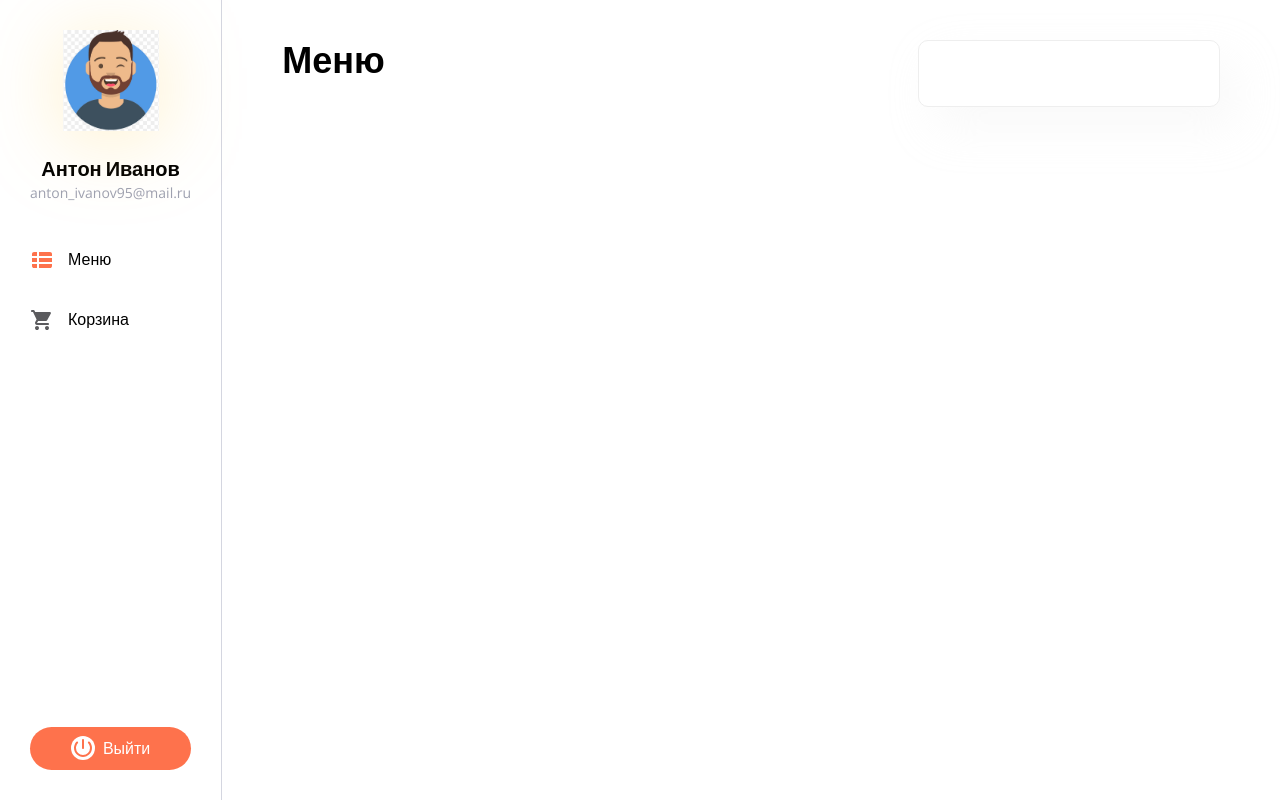
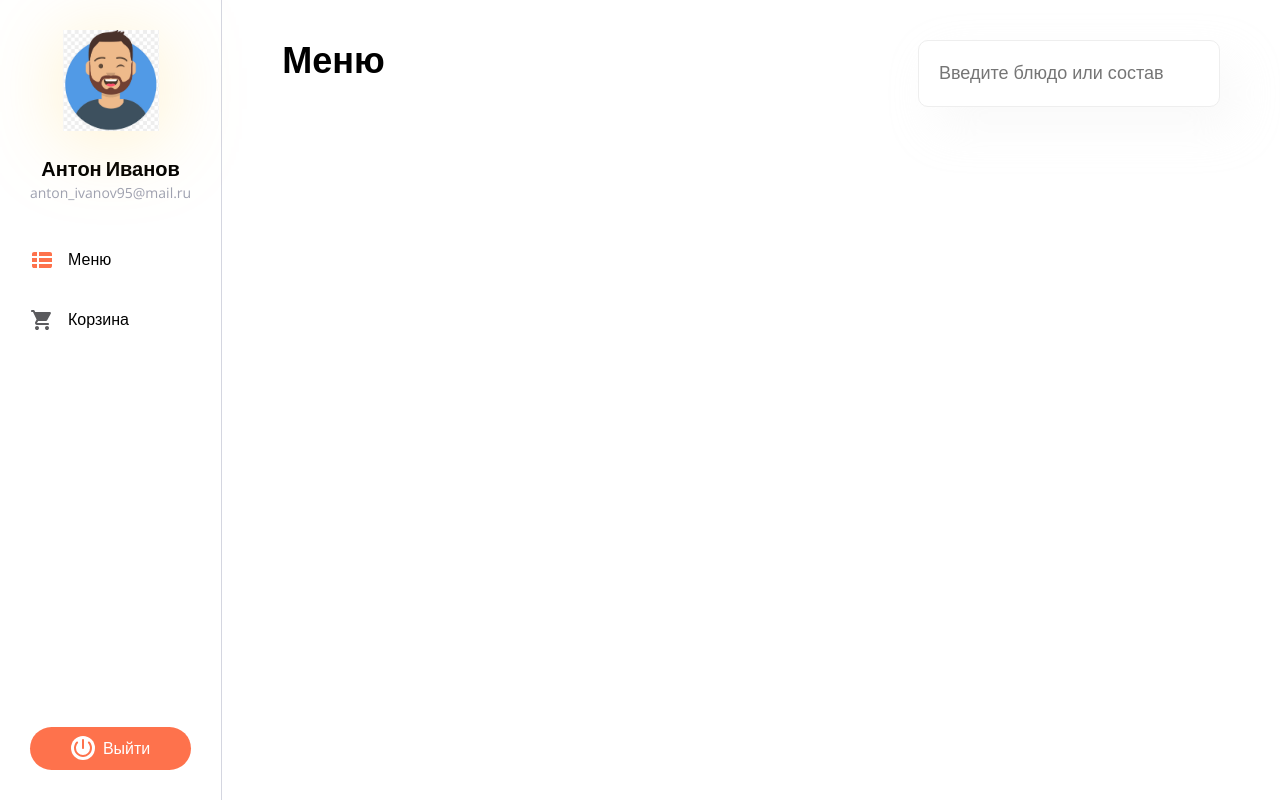
Before and after one commit to 7Hunter7/Pizza_App, a React (Vite) app: page / in a window 1280 px wide. Built offline with nearby package versions, Linux system fonts and the light colour scheme.

Commit message:
UPD(Menu): added placeholder for Search

```diff
--- a/src/pages/Menu/Menu.tsx
+++ b/src/pages/Menu/Menu.tsx
@@ -7,7 +7,7 @@ export function Menu() {
 		<>
 			<div className={styles.head}>
       <Headling>Меню</Headling>
-      <Search/>
+      <Search placeholder='Введите блюдо или состав'/>
 			</div>
     </>
 	);
```
